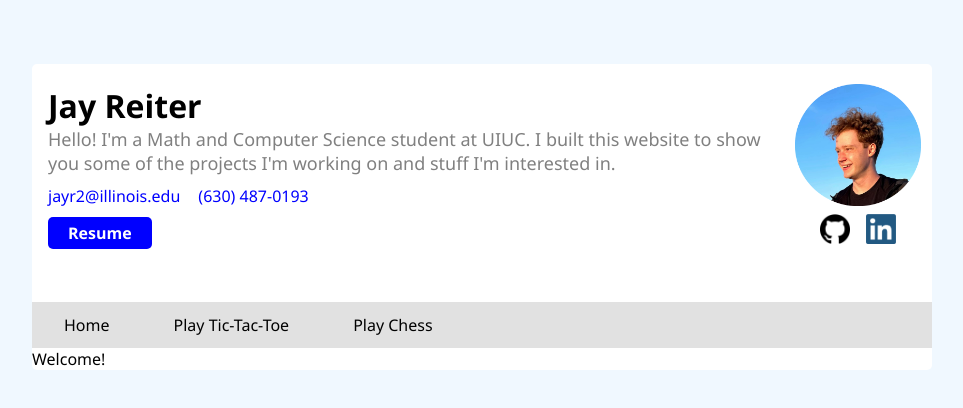
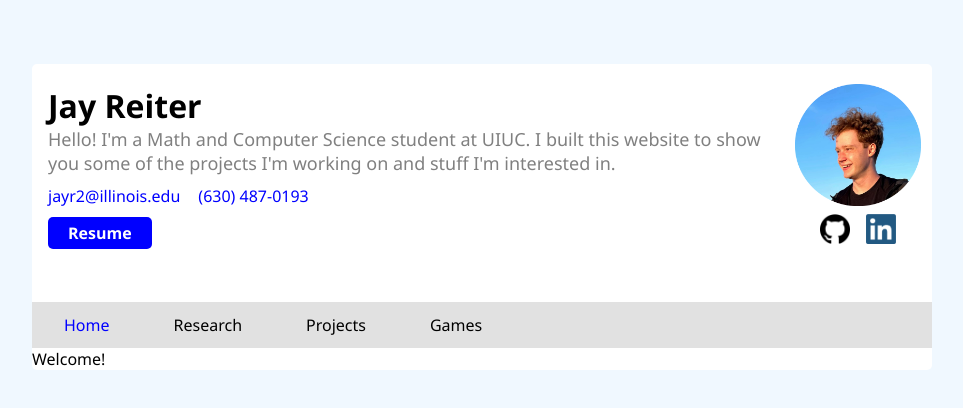
Before and after one commit to jay-reiter/jay-reiter.github.io, a React (Create React App) app: page / in a window 1280 px wide. Shown: the top 408 px of the page, without its empty margins (158-1121 px from the left). Built offline with nearby package versions, Linux system fonts and the light colour scheme.

Commit message:
modified nav bar

```diff
--- a/package.json
+++ b/package.json
@@ -8,6 +8,7 @@
     "@testing-library/jest-dom": "^5.11.4",
     "@testing-library/react": "^11.1.0",
     "@testing-library/user-event": "^12.1.10",
+    "clsx": "^1.1.1",
     "react": "^17.0.2",
     "react-dom": "^17.0.2",
     "react-redux": "^7.2.4",
--- a/src/NavigationBar.css
+++ b/src/NavigationBar.css
@@ -1,4 +1,4 @@
-@import './constants.css';
+@import "./constants.css";
 
 .NavigationBar {
   /* width: max-content; */
@@ -23,17 +23,44 @@
   max-width: fit-content;
   max-height: fit-content;
 
-    /* background-color: var(--color__body); */
   transition: 0.4s;
 }
 
 .NavButton:hover {
-
   background-color: var(--color__body);
-    color: var(--color__title);
-
+  /* color: var(--color__title); */
 }
 
-.NavLink {
-    color: var(--color__text)
+.NavButton a {
+  color: var(--color__text);
 }
+
+.NavButton-Selected {
+  color: var(--color__accent);
+  /* font-weight: bolder; */
+}
+
+.NavButton-Selected:hover {
+  background-color: var(--color__body);
+}
+
+.NavButton-Selected a {
+  color: var(--color__accent);
+}
+
+.DropdownContent {
+  display: none;
+  position: absolute;
+  background-color: var(--color__body);
+
+  /* margin: 4px 0px 0px 0px; */
+  padding: 8px 16px 8px 16px;
+  /* min-width: 160px; */
+  /* box-shadow: 0px 8px 16px 0px rgba(0, 0, 0, 0.2); */
+  /* z-index: 1; */
+}
+
+.NavButton:hover .DropdownContent {
+  display: flex;
+  flex-direction: column;
+}
--- a/src/NavigationBar.tsx
+++ b/src/NavigationBar.tsx
@@ -1,21 +1,54 @@
-import React from "react";
+import clsx from "clsx";
+import React, { useState } from "react";
 import { Link } from "react-router-dom";
 import './NavigationBar.css';
 
+interface NavButtonProps {
+  children: any;
+  tabName: string;
+  currentTab: {
+    name: string;
+    set: (a: string) => void;
+  }
+}
+
+const NavButton: React.FC<NavButtonProps> = ({
+  children,
+  tabName,
+  currentTab: tab
+}) => {
+  return (
+    <div
+      className={tab.name === tabName ? clsx("NavButton-Selected", "NavButton") : "NavButton"}
+      onClick={() => tab.set(tabName)}
+    >
+      {children}
+    </div>
+  );
+}
 
 function NavigationBar() {
+  const [name, set] = useState("Home");
+  const currentTab = {name, set}
 
   return (
     <div className="NavigationBar">
-            <div className="NavButton">
+      <NavButton tabName={'Home'} currentTab={currentTab}>
         <Link to="/index" className="NavLink">Home</Link>
-            </div>
-            <div className="NavButton">
+      </NavButton>
+      <NavButton tabName={'Research'} currentTab={currentTab}>
+        <Link to="" className="NavLink">Research</Link>
+      </NavButton>
+      <NavButton tabName={'Projects'} currentTab={currentTab}>
+        <Link to="" className="NavLink">Projects</Link>
+      </NavButton>
+      <NavButton tabName={'Games'} currentTab={currentTab}>
+        Games
+        <div className="DropdownContent">
           <Link to="/TicTacToe" className="NavLink">Play Tic-Tac-Toe</Link>
-            </div>
-            <div className="NavButton">
           <Link to="/Chess" className="NavLink">Play Chess</Link>
         </div>
+      </NavButton>
     </div>
   );
 }
```
Also changed, not shown: src/PageHeader.tsx (added, +14 -0 lines), 1 other file (tests, documents, lock files or other folders). Lines whose indentation alone changed are shown as unchanged.
